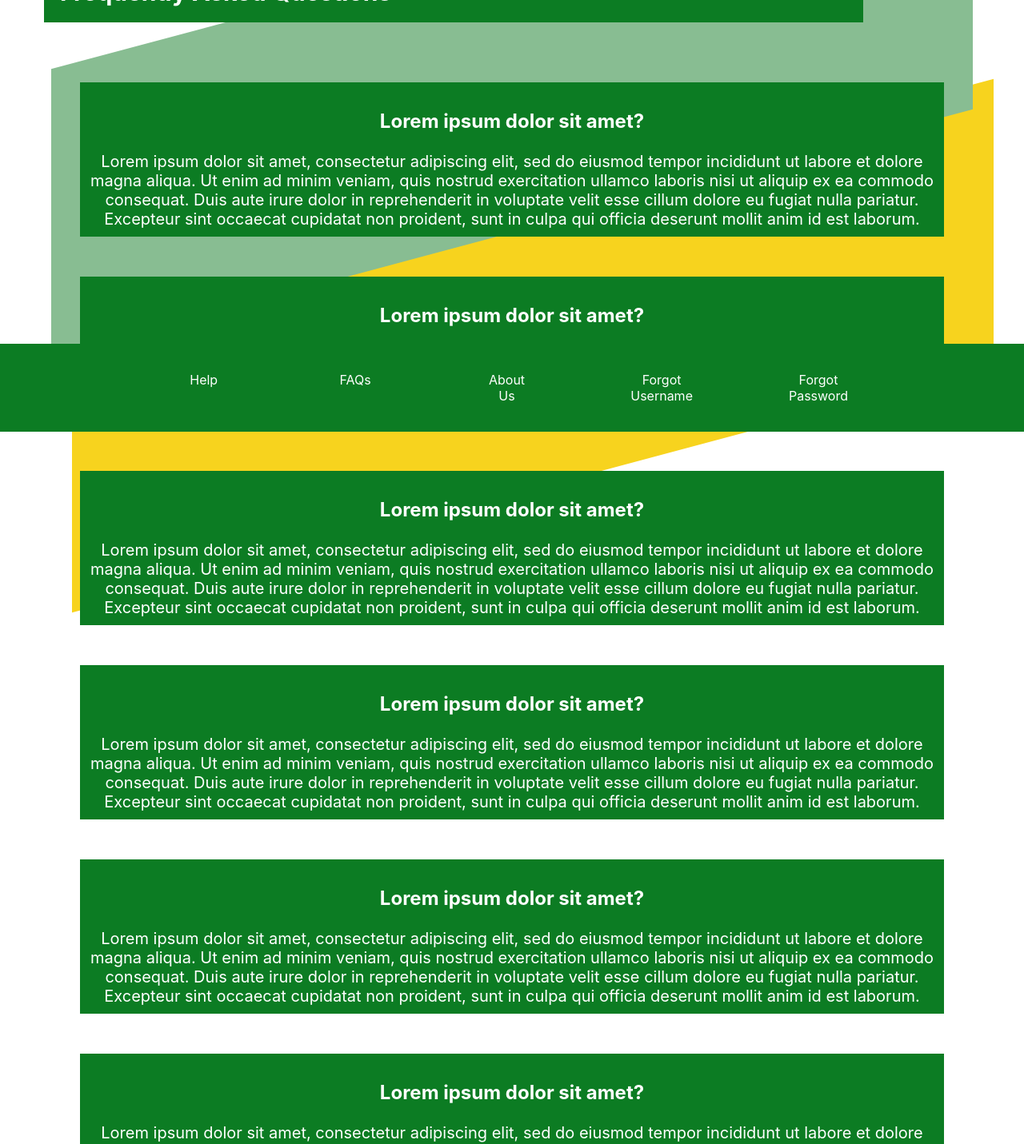
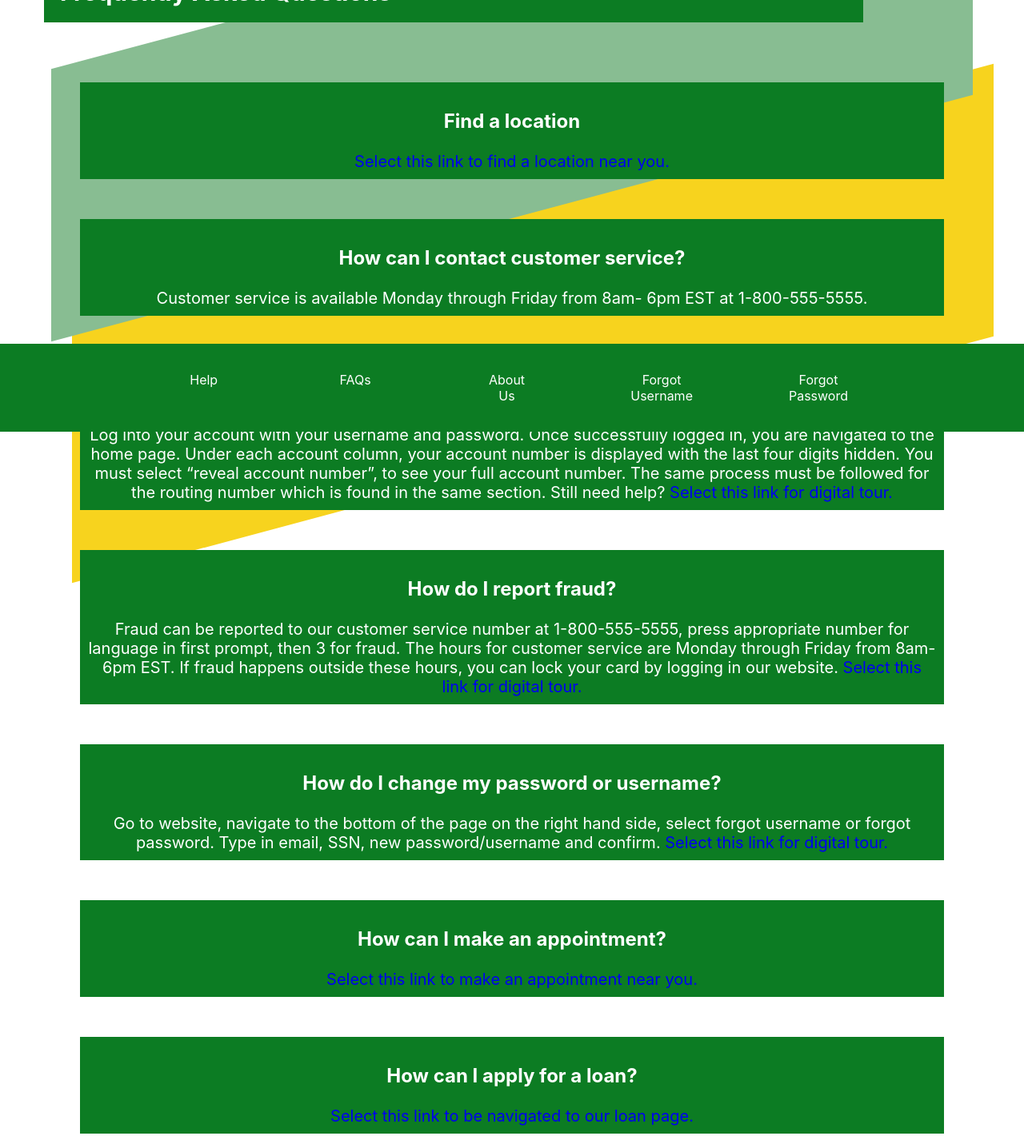
Before and after one commit to 221024-Java-React/Group-2-Project-3, a React (Create React App) app in the folder frontend/banking-application/: page /faqs in a window 1280 px wide. Shown: the part 260-1691 px from the top of the page at 80% size. Built offline with nearby package versions, Linux system fonts and the light colour scheme.

Commit message:
add FAQs, finish styling loanrequest, add default string to beginning of loan description to avoid null error in backend

```diff
--- a/frontend/banking-application/src/Components/FAQ/FAQ.tsx
+++ b/frontend/banking-application/src/Components/FAQ/FAQ.tsx
@@ -3,6 +3,7 @@ import Navigation from '../Navigation/Navigation';
 import Footer from '../Footer/Footer';
 
 import '../AccountCard/AccountCard.css';
+import { Link } from 'react-router-dom';
 
 const FAQ = () => {
 
@@ -15,46 +16,44 @@ const FAQ = () => {
 			</div>
 			<div className="flex-column-container">
 				<div className="flex-item">
-					<h3>Lorem ipsum dolor sit amet?</h3>
-					<p>Lorem ipsum dolor sit amet, consectetur adipiscing elit, sed do eiusmod tempor incididunt ut labore et dolore magna aliqua.
-						Ut enim ad minim veniam, quis nostrud exercitation ullamco laboris nisi ut aliquip ex ea commodo consequat.
-						Duis aute irure dolor in reprehenderit in voluptate velit esse cillum dolore eu fugiat nulla pariatur.
-						Excepteur sint occaecat cupidatat non proident, sunt in culpa qui officia deserunt mollit anim id est laborum.</p>
+					<h3>Find a location</h3>
+					<p><Link to="/">Select this link to find a location near you.</Link></p>
 				</div>
 				<div className="flex-item">
-					<h3>Lorem ipsum dolor sit amet?</h3>
-					<p>Lorem ipsum dolor sit amet, consectetur adipiscing elit, sed do eiusmod tempor incididunt ut labore et dolore magna aliqua.
-						Ut enim ad minim veniam, quis nostrud exercitation ullamco laboris nisi ut aliquip ex ea commodo consequat.
-						Duis aute irure dolor in reprehenderit in voluptate velit esse cillum dolore eu fugiat nulla pariatur.
-						Excepteur sint occaecat cupidatat non proident, sunt in culpa qui officia deserunt mollit anim id est laborum.</p>
+					<h3>How can I contact customer service?</h3>
+					<p>Customer service is available Monday through Friday from 8am- 6pm EST at 1-800-555-5555. </p>
 				</div>
 				<div className="flex-item">
-					<h3>Lorem ipsum dolor sit amet?</h3>
-					<p>Lorem ipsum dolor sit amet, consectetur adipiscing elit, sed do eiusmod tempor incididunt ut labore et dolore magna aliqua.
-						Ut enim ad minim veniam, quis nostrud exercitation ullamco laboris nisi ut aliquip ex ea commodo consequat.
-						Duis aute irure dolor in reprehenderit in voluptate velit esse cillum dolore eu fugiat nulla pariatur.
-						Excepteur sint occaecat cupidatat non proident, sunt in culpa qui officia deserunt mollit anim id est laborum.</p>
+					<h3>How do I find my routing and account numbers? </h3>
+					<p>Log into your account with your username and password. Once successfully logged in,
+						you are navigated to the home page. Under each account column,
+						your account number is displayed with the last four digits hidden.
+						You must select “reveal account number”, to see your full account number.
+						The same process must be followed for the routing number which is found in the same section.
+						Still need help? <Link to="/"> Select this link for digital tour. </Link></p>
 				</div>
 				<div className="flex-item">
-					<h3>Lorem ipsum dolor sit amet?</h3>
-					<p>Lorem ipsum dolor sit amet, consectetur adipiscing elit, sed do eiusmod tempor incididunt ut labore et dolore magna aliqua.
-						Ut enim ad minim veniam, quis nostrud exercitation ullamco laboris nisi ut aliquip ex ea commodo consequat.
-						Duis aute irure dolor in reprehenderit in voluptate velit esse cillum dolore eu fugiat nulla pariatur.
-						Excepteur sint occaecat cupidatat non proident, sunt in culpa qui officia deserunt mollit anim id est laborum.</p>
+					<h3>How do I report fraud?</h3>
+					<p>Fraud can be reported to our customer service number at 1-800-555-5555,
+						press appropriate number for language in first prompt, then 3 for fraud.
+						The hours for customer service are Monday through Friday from 8am- 6pm EST.
+						If fraud happens outside these hours, you can lock your card by logging in our website.
+							<Link to="/"> Select this link for digital tour.</Link></p>
 				</div>
 				<div className="flex-item">
-					<h3>Lorem ipsum dolor sit amet?</h3>
-					<p>Lorem ipsum dolor sit amet, consectetur adipiscing elit, sed do eiusmod tempor incididunt ut labore et dolore magna aliqua.
-						Ut enim ad minim veniam, quis nostrud exercitation ullamco laboris nisi ut aliquip ex ea commodo consequat.
-						Duis aute irure dolor in reprehenderit in voluptate velit esse cillum dolore eu fugiat nulla pariatur.
-						Excepteur sint occaecat cupidatat non proident, sunt in culpa qui officia deserunt mollit anim id est laborum.</p>
+					<h3>How do I change my password or username? </h3>
+					<p>Go to website, navigate to the bottom of the page on the right hand side, select forgot username or forgot password.
+						Type in email, SSN, new password/username and confirm.
+					<Link to="/"> Select this link for digital tour.</Link>
+					</p>
 				</div>
 				<div className="flex-item">
-					<h3>Lorem ipsum dolor sit amet?</h3>
-					<p>Lorem ipsum dolor sit amet, consectetur adipiscing elit, sed do eiusmod tempor incididunt ut labore et dolore magna aliqua.
-						Ut enim ad minim veniam, quis nostrud exercitation ullamco laboris nisi ut aliquip ex ea commodo consequat.
-						Duis aute irure dolor in reprehenderit in voluptate velit esse cillum dolore eu fugiat nulla pariatur.
-						Excepteur sint occaecat cupidatat non proident, sunt in culpa qui officia deserunt mollit anim id est laborum.</p>
+					<h3>How can I make an appointment? </h3>
+					<p><Link to="/"> Select this link to make an appointment near you.</Link></p>
+				</div>
+				<div className="flex-item">
+					<h3>How can I apply for a loan?</h3>
+					<p><Link to="/"> Select this link to be navigated to our loan page.</Link></p>
 				</div>
 			</div>
 			<Footer />
--- a/frontend/banking-application/src/Components/LoanRequestPage/LoanRequestPage.tsx
+++ b/frontend/banking-application/src/Components/LoanRequestPage/LoanRequestPage.tsx
@@ -33,31 +33,40 @@ const LoanRequestPage: React.FC = () => {
     applyForLoan(loggedInUser, amount, loanDescription)
   }
 
+
   return (
     <div>
       <Background />
       <Navigation />
       <div className="container">
+        <label >Name </label>
         <label className="select label">
-          Loan application for{" "}
           {`${loggedInUser.firstName} ${loggedInUser.lastName}`}
         </label>
-
-        <label className="label">SSN: {loggedInUser.ssn}</label>
-        <label className="label">DOB: {loggedInUser.dob}</label>
-        <label className="label">Occupation: {loggedInUser.occupation}</label>
-        <label className="label">Income: {loggedInUser.income}</label>
-        <select className="select label" onChange={ownerShipHandler} name="" id="">
+        <label >SSN </label>
+        <label className="select label">{loggedInUser.ssn}</label>
+        <label >Birth Date </label>
+        <label className="select label">{loggedInUser.dob}</label>
+        <label >Occupation</label>
+        <label className="select label">{loggedInUser.occupation}</label>
+        <label >Income</label>
+        <label className="select label">{loggedInUser.income}</label>
+        <select className="label" onChange={ownerShipHandler} name="" id="">
+          <option value="Purpose of Loan">Purpose of Loan</option>
+          <option value="home">Home</option>
+          <option value="car">Car</option>
+          <option value="other">Other (please specify below)</option>
+        </select>
+        <textarea placeholder="If 'other' please specify reason for loan here" onChange={descriptionHandler} name="description"></textarea>
+        <br />
+        <br />
+        <label className="label">Loan Amount</label>
+        <input className="select label" type="number" onChange={amountHandler} name="amount"/>
+        <select className="label" onChange={ownerShipHandler} name="" id="">
           <option value="property-ownership">Property Ownership</option>
           <option value="own">Own</option>
           <option value="rent">Rent</option>
         </select>
-        <label className="label">Purpose of Loan</label>
-        <textarea onChange={descriptionHandler} name="description"></textarea>
-        <br />
-        <br />
-        <label className="label">Loan Amount</label>
-        <input className="select label" type="number" onChange={amountHandler} name="amount"/>
         <button className="loan-button" onClick={submitHandler}>Apply now</button>
       </div>
       <Footer />
--- a/frontend/banking-application/src/Context/AuthContext.tsx
+++ b/frontend/banking-application/src/Context/AuthContext.tsx
@@ -332,7 +332,7 @@ export const AuthContextProvider: FC<{ children: JSX.Element }> = ({ children })
 				`http://localhost:8000/loan/create`,
 				{
 					"amount": amount,
-					"purpose": purpose,
+					"purpose": "Loan purpose: " + purpose,
 					"accepted": false,
 					"user_id": user.id
 
```
